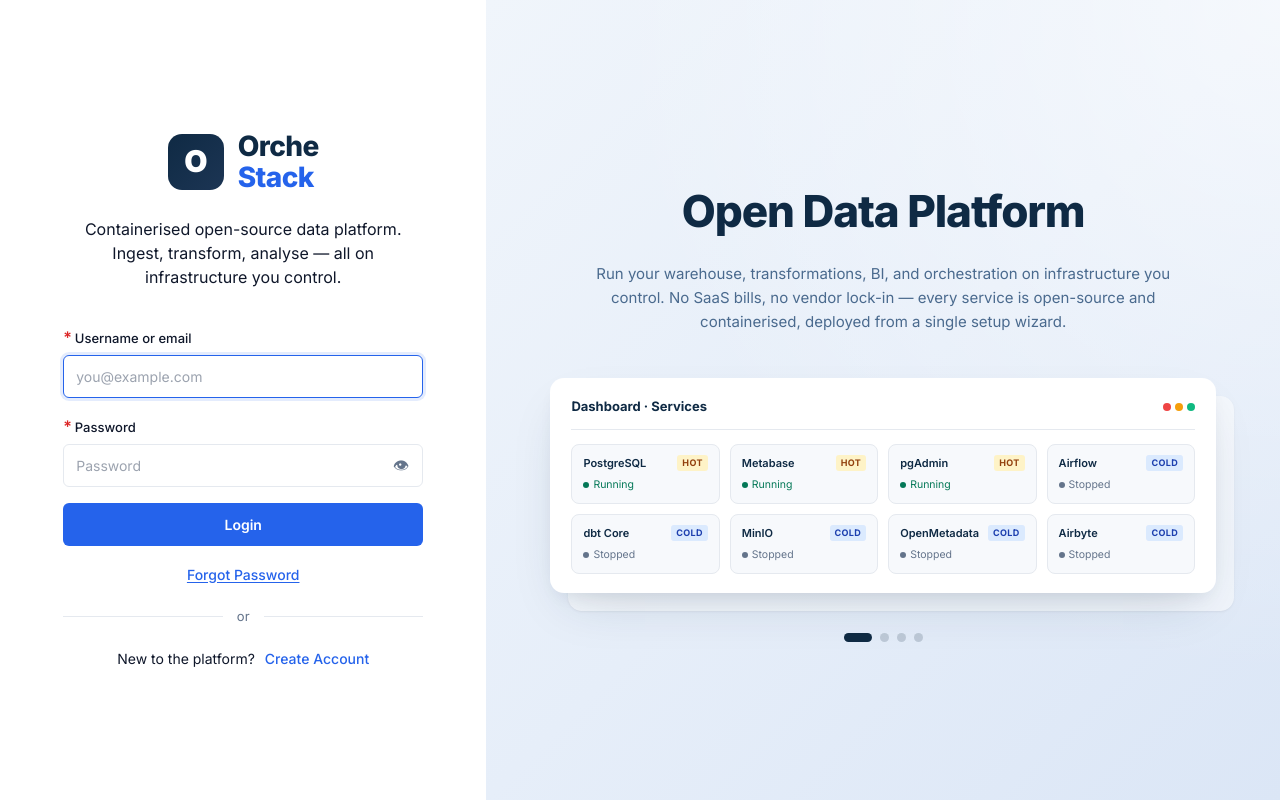
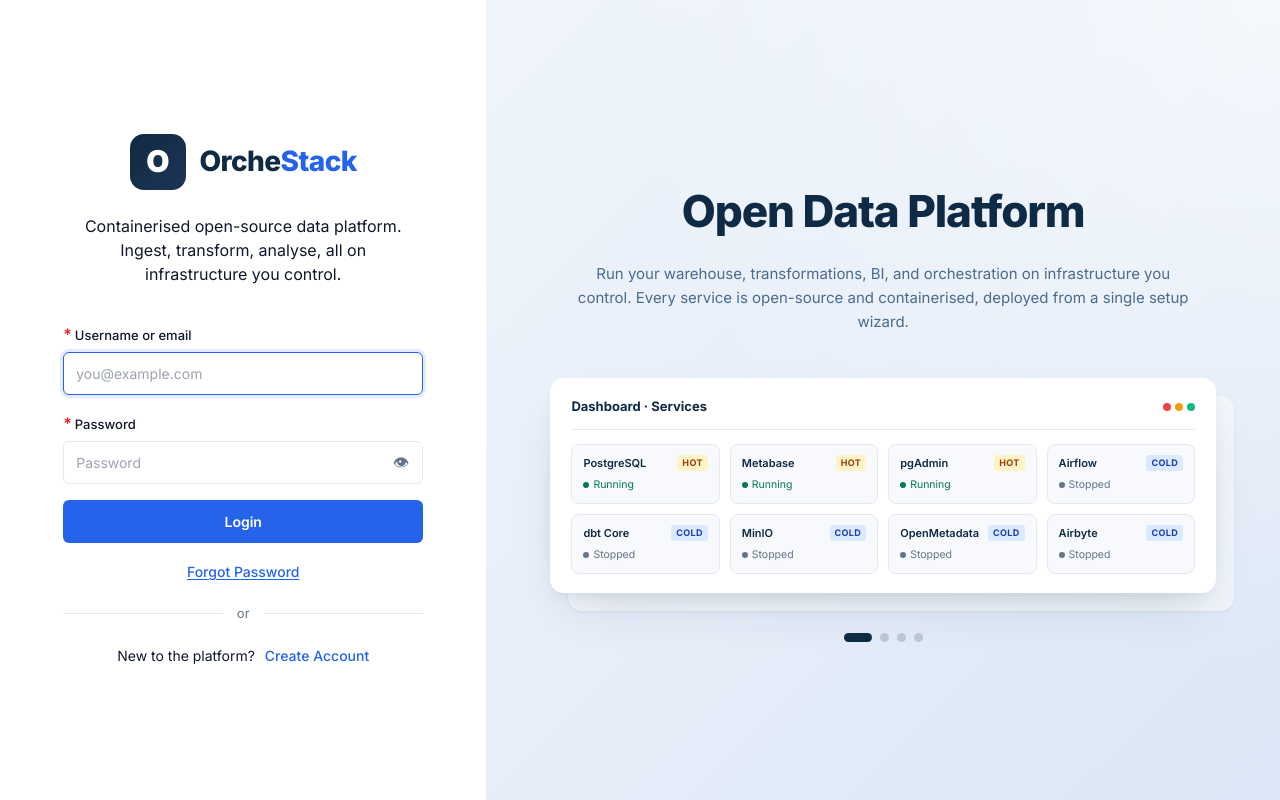
Before and after one commit to tripleaceme/orchestack-public, a FastAPI app: page /login in a window 1280 px wide. Run offline with FastAPI, Linux system fonts and the light colour scheme; some libraries are stand-ins or nearby versions.

Commit message:
fix(login): render OrcheStack wordmark on one line
The previous version stacked "Orche" / "Stack" vertically via
`display: block` on the second span — mimicking OM's two-row
"Open / Metadata" mark. But OrcheStack reads better as a single
word, and the stacked variant made the brand look misaligned
next to the square logo tile.

Two small changes:
  - Drop `display: block` from .brand-name .b
  - Collapse the two spans onto one HTML line so no whitespace
    renders between them (otherwise "Orche Stack" with a space)

Result: `OrcheStack` on one line, navy "Orche" + blue "Stack" for
brand identity, sitting cleanly to the right of the O tile.

Co-Authored-By: Claude Opus 4.7 <noreply@anthropic.com>

```diff
--- a/system/dashboard/app/templates/login.html
+++ b/system/dashboard/app/templates/login.html
@@ -84,11 +84,13 @@
       line-height: 1.1;
       letter-spacing: -0.02em;
     }
+    /* Inline wordmark: "Orche" navy + "Stack" blue accent, single
+       line. The previous version stacked "Stack" below "Orche" to
+       mimic OM's "Open / Metadata" two-row mark, but OrcheStack
+       reads better as one word — keep the two-tone for brand
+       identity, drop the vertical split. */
     .form-panel .brand-name .a { color: var(--navy); }
-    .form-panel .brand-name .b {
-      color: var(--accent);
-      display: block;
-    }
+    .form-panel .brand-name .b { color: var(--accent); }
 
     .form-panel .tagline {
       text-align: center;
@@ -348,15 +350,12 @@
 
         <div class="brand">
           <div class="brand-mark">O</div>
-          <div class="brand-name">
-            <span class="a">Orche</span>
-            <span class="b">Stack</span>
-          </div>
+          <div class="brand-name"><span class="a">Orche</span><span class="b">Stack</span></div>
         </div>
 
         <p class="tagline">
           Containerised open-source data platform.
-          Ingest, transform, analyse — all on infrastructure you control.
+          Ingest, transform, analyse, all on infrastructure you control.
         </p>
 
         {% if error %}
@@ -418,7 +417,7 @@
       <h1>Open Data Platform</h1>
       <p>
         Run your warehouse, transformations, BI, and orchestration on infrastructure you
-        control. No SaaS bills, no vendor lock-in — every service is open-source and
+        control. Every service is open-source and
         containerised, deployed from a single setup wizard.
       </p>
 
```
